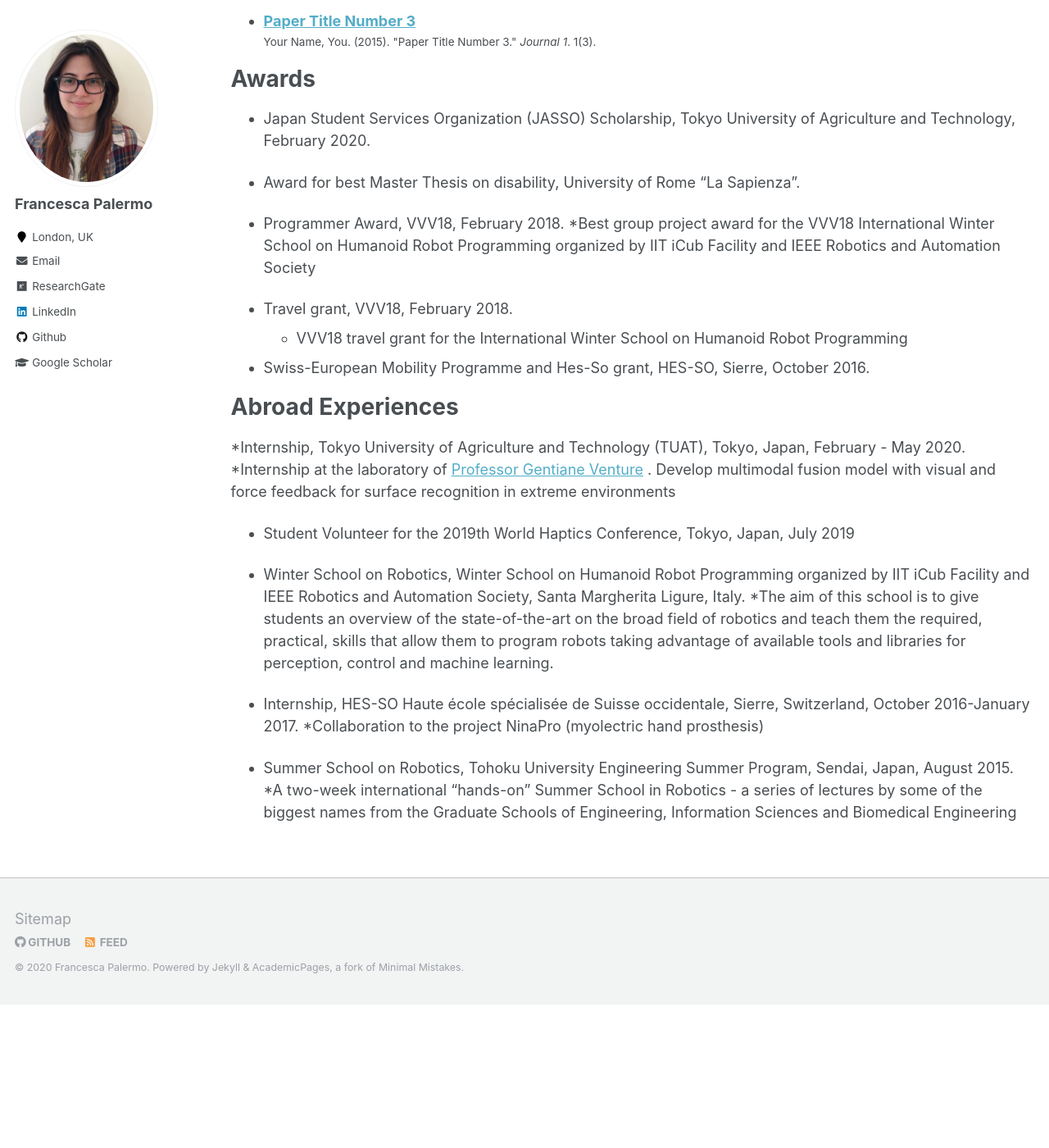
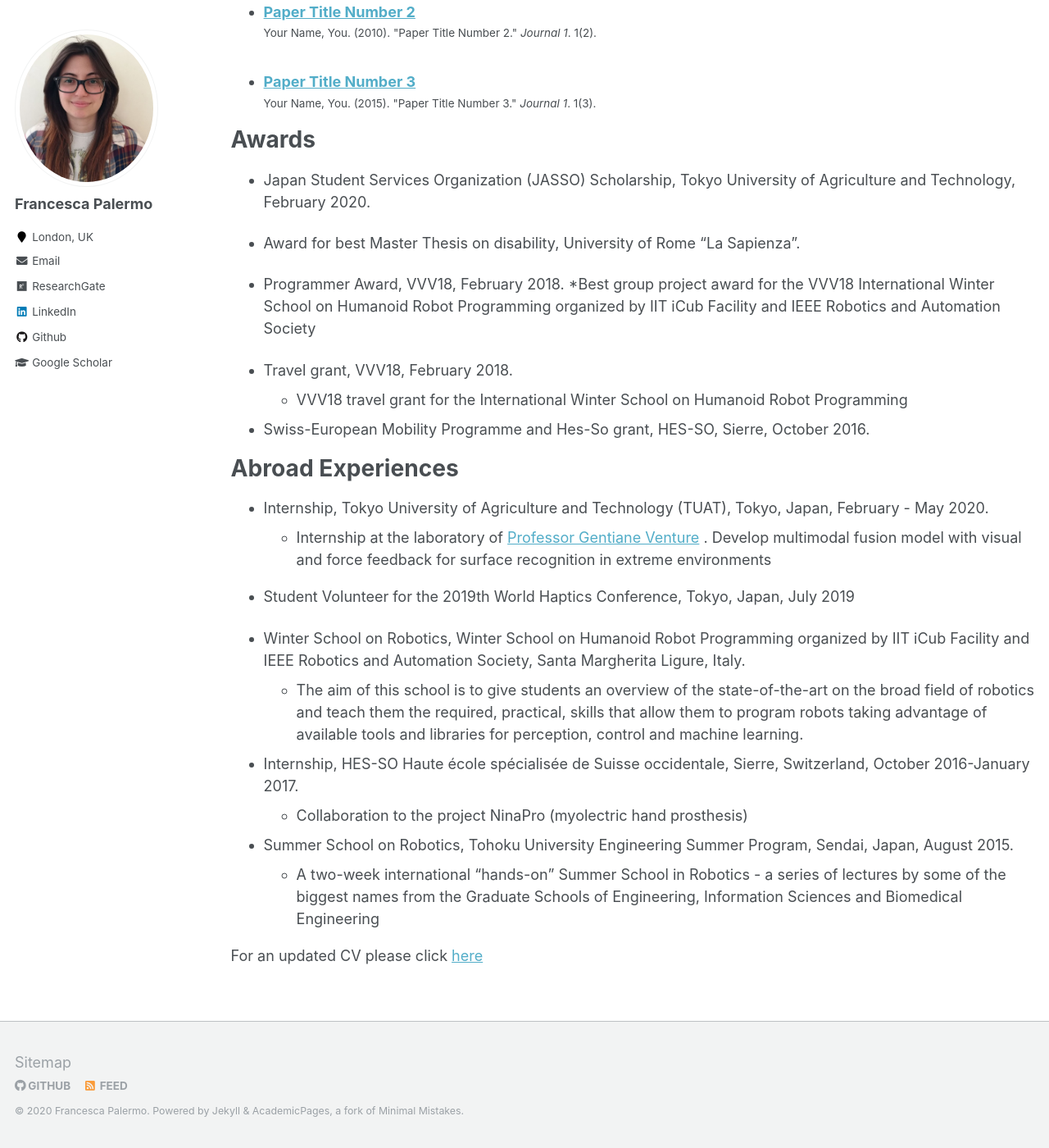
Before and after one commit to francescapalermo/francescapalermo.github.io, a Jekyll site: the page built from _pages/cv.md, in a window 1280 px wide and 1400 px high, scrolled down 1230 px. Shown: the whole window at 82% size. Built offline with Jekyll 4.4.1, drawn with Linux system fonts in a browser that asks for light colours; before the commit the page ends 2455 px from its top, so only the background shows below that; some of the changed lines change nothing that is shown; some of the changed text lies outside the part shown.

Commit message:
Update cv.md

```diff
--- a/_pages/cv.md
+++ b/_pages/cv.md
@@ -11,13 +11,12 @@
 
 Education
 ======
-* Ph.D. Fellow in Electronics Engineering and Computer Science, EECS School, Queen Mary
-University of London, London, UK, 2018-now
-* M.Sc. in Artificial Intelligence and Robotics, University of Rome "La Sapienza", Rome, Italy,
-Italian Mark 110/110, 2015-2017
-* B.Sc. in Computer and Automation Engineering, University of Rome "La Sapienza", Rome,
-Italy, Italian Mark 95/110, 2010-2014
-
+* Ph.D. Fellow in Electronics Engineering and Computer Science, EECS School, Queen Mary University of London, London, UK, 2018-now
+  * Investigation of new Haptic Simultaneous Localisation and Mapping (SLAM) Sensor Systems and Data Analytics for Robotics.
+* M.Sc. in Artificial Intelligence and Robotics, University of Rome "La Sapienza", Rome, Italy, Italian Mark 110/110, 2015-2017
+  * Repeatability of grasp recognition for robotic hand control based on sEMG data
+* B.Sc. in Computer and Automation Engineering, University of Rome "La Sapienza", Rome, Italy, Italian Mark 95/110, 2010-2014
+  * Studio e modelli di reti fondate su modelli neurali completi
 Work experience
 ======
 * September 2018 - Current: Student Demonstrator
@@ -62,16 +61,19 @@
 
 Abroad Experiences
 ======
-*Internship, Tokyo University of Agriculture and Technology (TUAT), Tokyo, Japan, February - May 2020.
-  *Internship at the laboratory of [Professor Gentiane Venture](http://web.tuat.ac.jp/~gvlab/) . Develop multimodal fusion model with visual and force feedback for surface recognition in extreme environments
+* Internship, Tokyo University of Agriculture and Technology (TUAT), Tokyo, Japan, February - May 2020.
+  * Internship at the laboratory of [Professor Gentiane Venture](http://web.tuat.ac.jp/~gvlab/) . Develop multimodal fusion model with visual and force feedback for surface recognition in extreme environments
 
 * Student Volunteer for the 2019th World Haptics Conference, Tokyo, Japan, July 2019
 
 * Winter School on Robotics, Winter School on Humanoid Robot Programming organized by IIT iCub Facility and IEEE Robotics and Automation Society, Santa Margherita Ligure, Italy.
-  *The aim of this school is to give students an overview of the state-of-the-art on the broad field of robotics and teach them the required, practical, skills that allow them to program robots taking advantage of available tools and libraries for perception, control and machine learning.
+  * The aim of this school is to give students an overview of the state-of-the-art on the broad field of robotics and teach them the required, practical, skills that allow them to program robots taking advantage of available tools and libraries for perception, control and machine learning.
 
 * Internship, HES-SO Haute école spécialisée de Suisse occidentale, Sierre, Switzerland, October 2016-January 2017.
-  *Collaboration to the project NinaPro (myolectric hand prosthesis)
+  * Collaboration to the project NinaPro (myolectric hand prosthesis)
 
 * Summer School on Robotics, Tohoku University Engineering Summer Program, Sendai, Japan, August 2015.
-  *A two-week international "hands-on" Summer School in Robotics - a series of lectures by some of the biggest names from the Graduate Schools of Engineering, Information Sciences and Biomedical Engineering
+  * A two-week international "hands-on" Summer School in Robotics - a series of lectures by some of the biggest names from the Graduate Schools of Engineering, Information Sciences and Biomedical Engineering
+
+
+ For an updated CV please click [here](https://www.dropbox.com/s/nht7f1bnza0vllp/Curriculum%20Vitae%20Francesca%20Palermo.pdf?dl=0)
```
